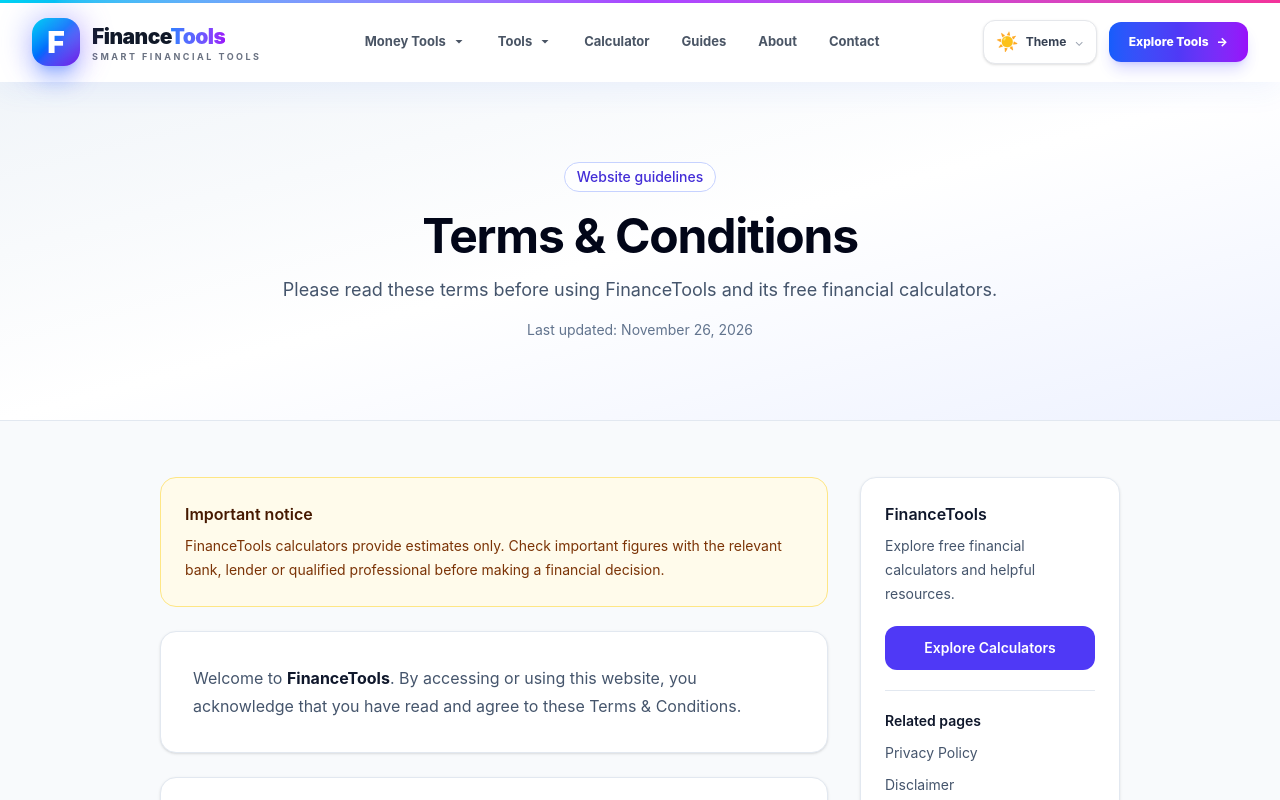
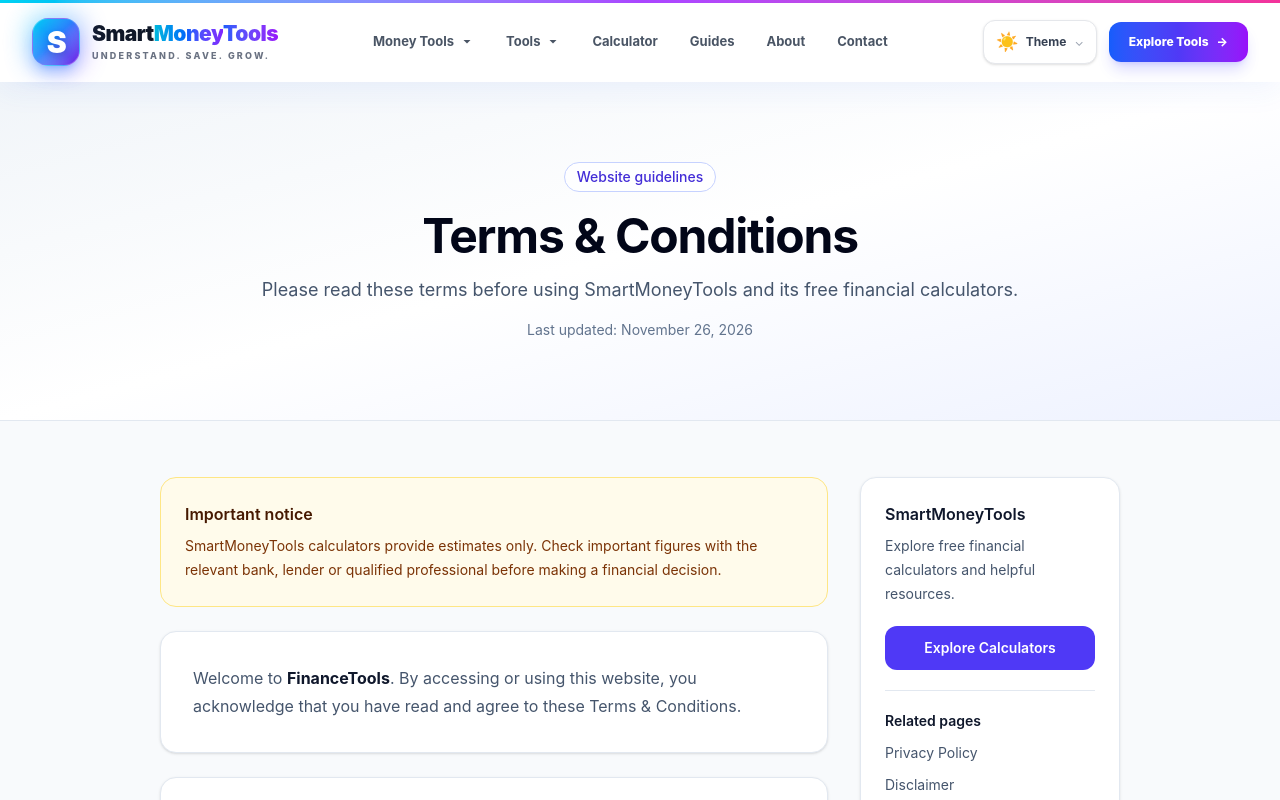
Before and after one commit to Saurabh-mehta0177/calculator, a Next.js app: page /terms in a window 1280 px wide. Shown: the top 800 px of the page. Built offline with nearby package versions, Linux system fonts and the light colour scheme.

Commit message:
Updated project

```diff
--- a/app/about/page.tsx
+++ b/app/about/page.tsx
@@ -144,7 +144,7 @@ export default function AboutPage() {
           <div className="mx-auto max-w-3xl text-center">
             <div className="inline-flex items-center gap-2 rounded-full border border-white/15 bg-white/5 px-4 py-2 text-sm font-medium text-blue-200">
               <span className="h-2 w-2 rounded-full bg-blue-400" />
-              About FinanceTools
+              About SmartMoneyTools
             </div>
 
             <h1 className="mt-6 text-4xl font-bold tracking-tight sm:text-5xl lg:text-6xl">
@@ -280,7 +280,7 @@ export default function AboutPage() {
             </p>
 
             <h2 className="mt-4 text-3xl font-bold tracking-tight text-slate-900 sm:text-4xl">
-              Financial tools built around real questions
+               SmartMoneyTools built around real questions
             </h2>
 
             <p className="mt-5 text-base leading-8 text-slate-600">
@@ -395,7 +395,7 @@ export default function AboutPage() {
             href="/tools"
             className="inline-flex items-center justify-center rounded-xl bg-slate-900 px-7 py-3.5 text-sm font-semibold text-white transition hover:bg-slate-800"
           >
-            View All Financial Calculators
+            View All SmartMoneyTools Calculators
           </Link>
         </div>
       </section>
@@ -626,7 +626,7 @@ export default function AboutPage() {
           </h2>
 
           <p className="mt-3 text-sm leading-7 text-slate-600">
-            FinanceTools provides financial calculators and educational
+            SmartMoneyTools provides financial calculators and educational
             information for general informational purposes. Calculator results
             are estimates based on the values and assumptions used. They are
             not guaranteed outcomes or personalised financial, investment, tax
--- a/app/contact/page.tsx
+++ b/app/contact/page.tsx
@@ -114,7 +114,7 @@ export default function ContactPage() {
           <div className="mx-auto max-w-3xl text-center">
             <div className="inline-flex items-center gap-2 rounded-full border border-white/15 bg-white/5 px-4 py-2 text-sm font-medium text-blue-200">
               <span className="h-2 w-2 rounded-full bg-blue-400" />
-              Contact FinanceTools
+              Contact SmartMoneyTools
             </div>
 
             <h1 className="mt-6 text-4xl font-bold tracking-tight sm:text-5xl lg:text-6xl">
@@ -208,7 +208,7 @@ export default function ContactPage() {
 
                 <div>
                   <h3 className="font-bold text-slate-900">
-                    Explore FinanceTools
+                    Explore SmartMoneyTools
                   </h3>
 
                   <p className="mt-2 text-sm leading-6 text-slate-600">
@@ -238,7 +238,7 @@ export default function ContactPage() {
 
                 <div>
                   <h3 className="font-bold text-slate-900">
-                    About FinanceTools
+                    About SmartMoneyTools
                   </h3>
 
                   <p className="mt-2 text-sm leading-6 text-slate-600">
@@ -506,7 +506,7 @@ export default function ContactPage() {
 
             <p className="mx-auto mt-4 max-w-2xl text-base leading-7 text-slate-600">
               Here are answers to common questions about contacting
-              FinanceTools and reporting calculator issues.
+            SmartMoneyTools and reporting calculator issues.
             </p>
           </div>
 
@@ -540,7 +540,7 @@ export default function ContactPage() {
       <section className="bg-white px-4 py-16 sm:px-6 sm:py-20 lg:px-8">
         <div className="mx-auto max-w-5xl rounded-3xl bg-gradient-to-br from-blue-700 via-blue-800 to-indigo-900 px-6 py-12 text-center text-white shadow-xl shadow-blue-200/50 sm:px-12 sm:py-16">
           <p className="text-sm font-semibold uppercase tracking-widest text-blue-200">
-            Explore FinanceTools
+            Explore SmartMoneyTools
           </p>
 
           <h2 className="mx-auto mt-4 max-w-3xl text-3xl font-bold tracking-tight sm:text-4xl">
@@ -567,7 +567,7 @@ export default function ContactPage() {
               href="/about"
               className="inline-flex items-center justify-center rounded-xl border border-white/30 px-7 py-3.5 text-sm font-semibold text-white transition hover:bg-white/10"
             >
-              About FinanceTools
+              About SmartMoneyTools
             </Link>
           </div>
         </div>
--- a/app/privacy-policy/page.tsx
+++ b/app/privacy-policy/page.tsx
@@ -5,18 +5,18 @@ import Link from "next/link";
 import type { Metadata } from "next";
 
 export const metadata: Metadata = {
-  title: "Privacy Policy | FinanceTools",
+  title: "Privacy Policy | SmartMoneyTools",
   description:
-    "Read the FinanceTools Privacy Policy to understand how calculator inputs, contact messages, cookies and third-party services may be handled when you use our website.",
+    "Read the SmartMoneyTools Privacy Policy to understand how calculator inputs, contact messages, cookies and third-party services may be handled when you use our website.",
   alternates: {
     canonical: "https://smartmoneytools.xyz/privacy-policy/",
   },
   openGraph: {
-    title: "Privacy Policy | FinanceTools",
+    title: "Privacy Policy | SmartMoneyTools",
     description:
-      "Learn how FinanceTools handles information, cookies and third-party services when you use our financial calculators.",
+      "Learn how SmartMoneyTools handles information, cookies and third-party services when you use our financial calculators.",
     url: "https://smartmoneytools.xyz/privacy-policy/",
-    siteName: "FinanceTools",
+    siteName: "SmartMoneyTools",
     type: "website",
   },
 };
@@ -225,7 +225,7 @@ export default function PrivacyPolicyPage() {
 
             <p className="mx-auto mt-4 max-w-2xl text-base leading-7 text-slate-600 dark:text-gray-300">
               This page explains what information may be handled when you use
-              FinanceTools, how it may be used, and how to contact us with
+             SmartMoneyTools, how it may be used, and how to contact us with
               privacy questions.
             </p>
           </div>
@@ -235,7 +235,7 @@ export default function PrivacyPolicyPage() {
       {/* Policy content */}
       <section className="mx-auto max-w-4xl px-4 py-10 sm:px-6 sm:py-14 lg:px-8">
         <div className="rounded-2xl border border-slate-200 bg-white p-5 shadow-sm sm:p-8 lg:p-10 dark:border-gray-800 dark:bg-gray-900">
-          <div className="mb-8 rounded-xl border border-blue-100 bg-blue-50/70 p-4 dark:border-blue-900/50 dark:bg-blue-950/20">
+          {/* <div className="mb-8 rounded-xl border border-blue-100 bg-blue-50/70 p-4 dark:border-blue-900/50 dark:bg-blue-950/20">
             <p className="text-sm leading-6 text-slate-700 dark:text-gray-300">
               <strong className="text-slate-900 dark:text-white">
                 A note about this policy:
@@ -245,7 +245,7 @@ export default function PrivacyPolicyPage() {
               calculator implementation, analytics, cookies and advertising
               setup before publishing.
             </p>
-          </div>
+          </div> */}
 
           <div className="space-y-9 text-sm leading-7 text-slate-600 sm:text-base dark:text-gray-300">
             <section aria-labelledby="introduction-heading">
@@ -257,7 +257,7 @@ export default function PrivacyPolicyPage() {
               </h2>
 
               <p className="mt-3">
-                At <strong className="text-slate-900 dark:text-white">FinanceTools</strong>{" "}
+                At <strong className="text-slate-900 dark:text-white">SmartMoneyTools</strong>{" "}
                 (“we”, “us” or “our”), we respect your privacy. This Privacy
                 Policy describes how information may be collected, used and
                 shared when you visit our website and use its financial
@@ -311,7 +311,7 @@ export default function PrivacyPolicyPage() {
                     href="/"
                     className="font-semibold text-blue-700 underline-offset-4 hover:underline dark:text-blue-300"
                   >
-                    FinanceTools
+                   SmartMoneyTools
                   </Link>
                 </p>
 
--- a/app/terms/page.tsx
+++ b/app/terms/page.tsx
@@ -4,9 +4,9 @@ import Link from "next/link";
 import type { Metadata } from "next";
 
 export const metadata: Metadata = {
-  title: "Terms & Conditions | FinanceTools",
+  title: "Terms & Conditions | SmartMoneyTools",
   description:
-    "Read the Terms and Conditions for using FinanceTools financial calculators, including important information about estimates, user responsibilities, and data handling.",
+    "Read the Terms and Conditions for using SmartMoneyTools financial calculators, including important information about estimates, user responsibilities, and data handling.",
 };
 
 const sections = [
@@ -14,17 +14,17 @@ const sections = [
     title: "1. Acceptance of Terms",
     content: (
       <p>
-        By accessing or using FinanceTools, you agree to these Terms &
+        By accessing or using SmartMoneyTools, you agree to these Terms &
         Conditions. If you do not agree with these terms, please do not use
         this website.
       </p>
     ),
   },
   {
-    title: "2. About FinanceTools",
+    title: "2. About SmartMoneyTools",
     content: (
       <p>
-        FinanceTools provides free online financial calculators and related
+        SmartMoneyTools provides free online financial calculators and related
         informational content, including tools for EMI, loans, fixed deposits,
         recurring deposits, SIP, GST and other financial calculations. The
         website is intended to help users understand and estimate common
@@ -36,7 +36,7 @@ const sections = [
     title: "3. No Account or Login Required",
     content: (
       <p>
-        FinanceTools does not require users to create an account, register or
+        SmartMoneyTools does not require users to create an account, register or
         log in to use its calculators. You can access the available tools
         without creating a user profile.
       </p>
@@ -47,7 +47,7 @@ const sections = [
     content: (
       <>
         <p>
-          FinanceTools does not intentionally save the information you enter
+          SmartMoneyTools does not intentionally save the information you enter
           into its financial calculators. Calculator inputs are used to
           generate the requested calculation and are not stored by us as a
           user account or personal financial profile.
@@ -115,7 +115,7 @@ const sections = [
     content: (
       <p>
         Unless otherwise stated, the website’s text, branding, design and
-        original materials belong to FinanceTools or are used with permission.
+        original materials belong to SmartMoneyTools or are used with permission.
         You may not reproduce, distribute or create derivative works from
         these materials without the required permission, except where
         applicable law allows it.
@@ -126,7 +126,7 @@ const sections = [
     title: "9. Third-Party Websites and Services",
     content: (
       <p>
-        FinanceTools may contain links to third-party websites or services.
+        SmartMoneyTools may contain links to third-party websites or services.
         These links are provided for convenience. We do not control and are
         not responsible for the content, availability, terms or privacy
         practices of external websites. Please review their policies before
@@ -196,7 +196,7 @@ export default function TermsPage() {
             </h1>
 
             <p className="mt-4 text-base leading-7 text-slate-600 dark:text-slate-300 sm:text-lg">
-              Please read these terms before using FinanceTools and its free
+              Please read these terms before using SmartMoneyTools and its free
               financial calculators.
             </p>
 
@@ -217,7 +217,7 @@ export default function TermsPage() {
                 Important notice
               </h2>
               <p className="mt-2 text-sm leading-6 text-amber-900 dark:text-amber-100/90">
-                FinanceTools calculators provide estimates only. Check
+                SmartMoneyTools calculators provide estimates only. Check
                 important figures with the relevant bank, lender or qualified
                 professional before making a financial decision.
               </p>
@@ -269,7 +269,7 @@ export default function TermsPage() {
 
             <p className="px-1 text-sm leading-6 text-slate-500 dark:text-slate-400">
               These terms are intended to explain the general use of
-              FinanceTools. They do not replace any rights or protections
+              SmartMoneyTools. They do not replace any rights or protections
               provided by applicable law.
             </p>
           </article>
@@ -277,7 +277,7 @@ export default function TermsPage() {
           {/* Sidebar */}
           <aside className="h-fit rounded-2xl border border-slate-200 bg-white p-6 shadow-sm dark:border-slate-800 dark:bg-slate-900 lg:sticky lg:top-24">
             <h2 className="text-base font-semibold text-slate-900 dark:text-white">
-              FinanceTools
+             SmartMoneyTools
             </h2>
 
             <p className="mt-2 text-sm leading-6 text-slate-600 dark:text-slate-300">
--- a/src/components/home/Hero.tsx
+++ b/src/components/home/Hero.tsx
@@ -20,7 +20,7 @@ export default function Hero() {
       <div className="relative z-10 max-w-4xl">
         <span className="inline-flex items-center gap-2 rounded-full border border-white/20 bg-white/10 px-4 py-2 text-xs font-bold tracking-wider text-blue-100">
           <span aria-hidden="true">✦</span>
-          SMART FINANCIAL TOOLS
+           SMART MONEY TOOLS
         </span>
 
         <h1
--- a/src/components/home/WhyChooseUs.tsx
+++ b/src/components/home/WhyChooseUs.tsx
@@ -71,7 +71,7 @@ export default function WhyChooseUs() {
       <div className="relative mx-auto max-w-3xl text-center">
 
         <span className="inline-flex items-center gap-2 rounded-full border border-blue-200 bg-blue-100/70 px-4 py-2 text-xs font-bold uppercase tracking-wider text-blue-700 dark:border-blue-800 dark:bg-blue-950/60 dark:text-blue-300">
-          ✨ Why Choose FinanceTools
+          ✨ Why Choose SmartMoneyTools
         </span>
 
         <h2
--- a/src/components/layout/Footer.tsx
+++ b/src/components/layout/Footer.tsx
@@ -76,18 +76,15 @@ export default function Footer() {
               </div>
 
               <span className="text-2xl font-extrabold tracking-tight">
-                Finance<span className="text-blue-400">Tools</span>
+                SmartMoney<span className="text-blue-400">Tools</span>
               </span>
 
             </Link>
 
             <p className="mt-5 max-w-xl text-sm leading-7 text-gray-400">
-              Your trusted destination for free online financial
-              calculators, practical finance guides and useful
-              money management tools. Explore loan payments,
-              savings estimates, investment projections and
-              financial planning resources to make more informed
-              financial decisions.
+              SmartMoneyTools is your destination for free online financial calculators,
+               practical finance guides and useful money management tools. Explore loan payments,
+                savings estimates, investment projections and financial planning resources to make more informed financial decisions.
             </p>
 
             <div className="mt-6 flex flex-wrap gap-3">
@@ -204,11 +201,11 @@ export default function Footer() {
                 id="footer-disclaimer-heading"
                 className="text-sm font-bold text-amber-300"
               >
-                Important Financial Disclaimer
+                Important SmartMoneyTools Disclaimer
               </h2>
 
               <p className="mt-3 text-xs leading-7 text-gray-400 sm:text-sm">
-                FinanceTools provides financial calculators,
+                SmartMoneyTools provides financial calculators,
                 estimates and educational information for general
                 informational purposes only. Calculator results
                 are based on the details and assumptions entered
@@ -234,12 +231,12 @@ export default function Footer() {
           <div>
 
             <p className="text-xs leading-6 text-gray-500">
-              © {new Date().getFullYear()} FinanceTools.
+              © {new Date().getFullYear()} SmartMoneyTools.
               All Rights Reserved.
             </p>
 
             <p className="mt-1 text-xs text-gray-600">
-              Made for smarter financial decisions.
+              Made for smarter Money Tools decisions.
             </p>
 
           </div>
--- a/src/components/layout/Navbar.tsx
+++ b/src/components/layout/Navbar.tsx
@@ -180,7 +180,7 @@ export default function Navbar() {
         <div className="mx-auto flex h-[78px] max-w-7xl items-center justify-between px-4 sm:px-6 lg:px-8">
 
           {/* LOGO */}
-          <Link
+          {/* <Link
             href="/"
             onClick={closeMenu}
             className="group flex shrink-0 items-center gap-3"
@@ -206,7 +206,56 @@ export default function Navbar() {
                 SMART FINANCIAL TOOLS
               </div>
             </div>
-          </Link>
+          </Link> */}
+
+
+<Link
+  href="/"
+  onClick={closeMenu}
+  className="group flex shrink-0 items-center gap-3"
+>
+  {/* Logo Icon */}
+  <div className="relative">
+    {/* Outer Glow */}
+    <div className="absolute -inset-1 rounded-2xl bg-gradient-to-br from-cyan-400 via-blue-500 to-purple-600 opacity-40 blur-md transition-all duration-500 group-hover:opacity-80 group-hover:blur-lg" />
+
+    {/* Main Icon */}
+    <div className="relative flex h-12 w-12 items-center justify-center overflow-hidden rounded-2xl border border-white/30 bg-gradient-to-br from-cyan-400 via-blue-600 to-violet-700 text-white shadow-lg shadow-blue-500/30 transition-all duration-500 group-hover:scale-110 group-hover:-rotate-6">
+
+      {/* Shine Effect */}
+      <div className="absolute inset-0 bg-gradient-to-tr from-white/25 via-transparent to-transparent" />
+
+      {/* S Letter */}
+      <span className="relative z-10 text-3xl font-black tracking-tighter drop-shadow-md">
+        S
+      </span>
+
+      {/* Decorative Glow */}
+      <div className="absolute -right-2 -top-2 h-8 w-8 rounded-full bg-white/40 blur-lg" />
+
+      <div className="absolute -bottom-3 -left-2 h-8 w-8 rounded-full bg-cyan-300/40 blur-lg" />
+    </div>
+  </div>
+
+  {/* Brand Name */}
+  <div className="flex flex-col">
+    <div className="text-[21px] font-black leading-tight tracking-tight text-gray-900 dark:text-white">
+      Smart
+      <span className="bg-gradient-to-r from-cyan-500 via-blue-600 to-violet-600 bg-clip-text text-transparent">
+        Money
+      </span>
+      <span className="bg-gradient-to-r from-blue-600 to-purple-600 bg-clip-text text-transparent">
+        Tools
+      </span>
+    </div>
+
+    {/* Tagline */}
+    <div className="mt-0.5 text-[9px] font-extrabold uppercase tracking-[2.2px] text-gray-500 dark:text-gray-400">
+      Understand. Save. Grow.
+    </div>
+  </div>
+</Link>
+
 
           {/* DESKTOP NAVIGATION */}
           <div className="hidden items-center gap-1 lg:flex">
```
Also changed, not shown: app/not-found.tsx (+5 -10 lines).
